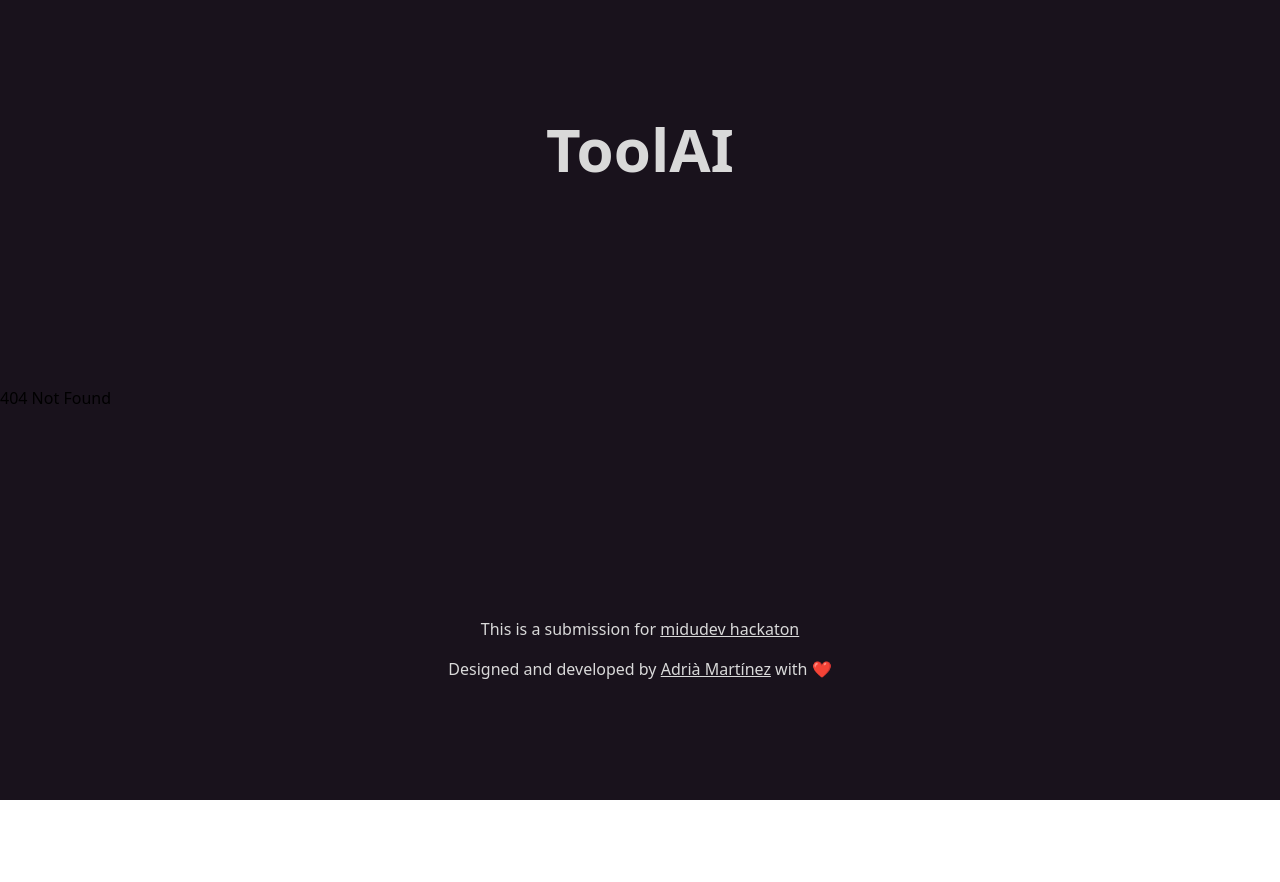
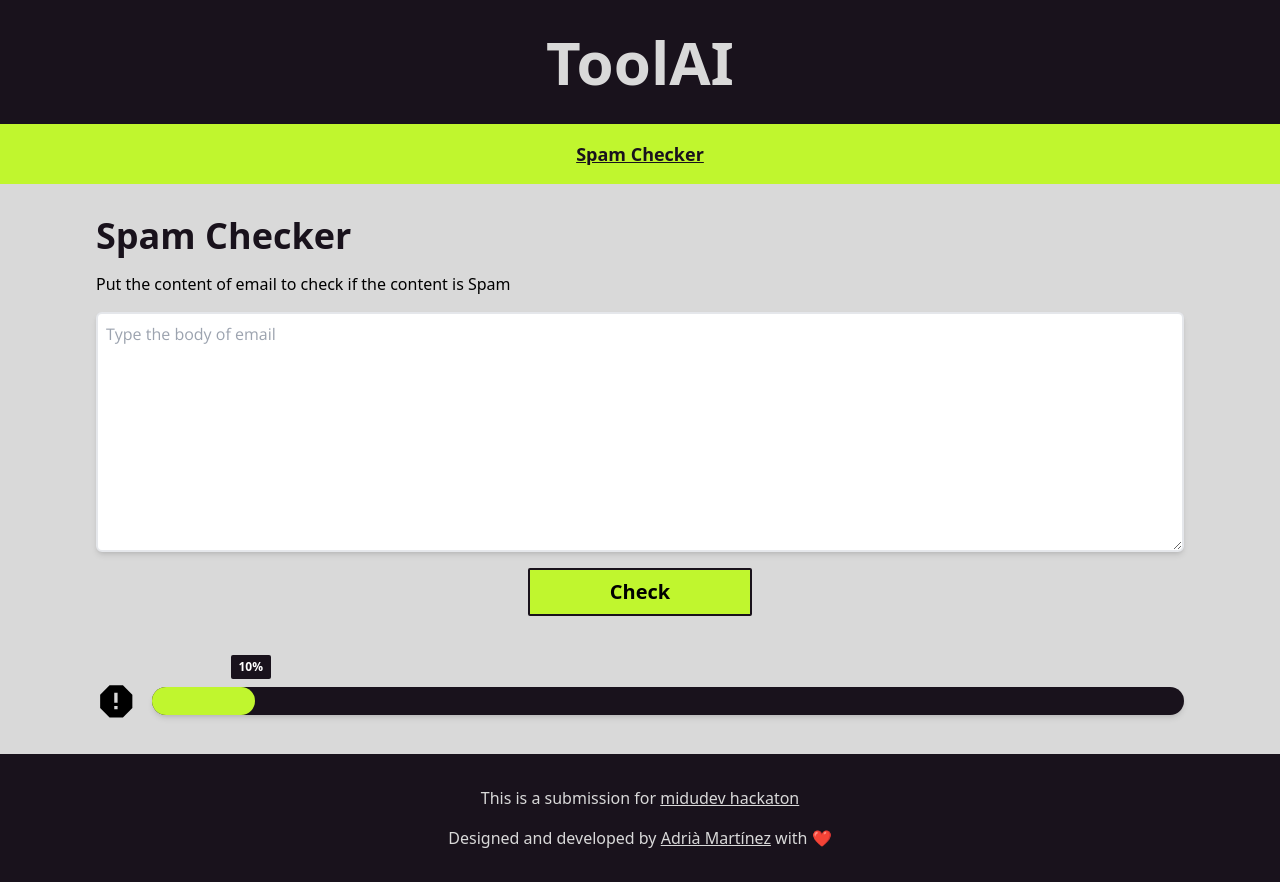
Before and after one commit to Jacky16/tool-ai, a React (Create React App) app: page /tools/spam-checker in a window 1280 px wide. Before the commit this address had no page. Before the commit the page ends 800 px from the top, so only its background shows below. Built offline with nearby package versions, Linux system fonts and the light colour scheme.

Commit message:
Create ToolLayout and implement it on app

```diff
--- a/src/App.tsx
+++ b/src/App.tsx
@@ -1,13 +1,16 @@
 import { lazy, Suspense } from "react";
 import { Route, Routes } from "react-router-dom";
+import Container from "./components/Container/Container";
 import Footer from "./components/Footer/Footer";
 import Header from "./components/Header/Header";
+import ToolLayout from "./layout/ToolLayout/ToolLayout";
+import SpamCheckerPage from "./pages/SpamCheckerPage/SpamCheckerPage";
 
 const HomePage = lazy(() => import("./pages/HomePage"));
 
 function App() {
   return (
-    <div className="bg-background min-h-screen flex flex-col justify-around min-h py-8 gap-8">
+    <div className="bg-background min-h-screen flex flex-col justify-between min-h py-8 gap-8">
       <Header />
       <Routes>
         <Route
@@ -18,7 +21,16 @@ function App() {
             </Suspense>
           }
         />
-
+        <Route
+          path="/tools/spam-checker"
+          element={
+            <ToolLayout>
+              <Container>
+                <SpamCheckerPage />
+              </Container>
+            </ToolLayout>
+          }
+        />
         <Route path="*" element={<div>404 Not Found</div>} />
       </Routes>
 
--- /dev/null
+++ b/src/layout/ToolLayout/ToolLayout.tsx
@@ -0,0 +1,16 @@
+import Container from "../../components/Container/Container";
+import ToolsNavBar from "../../components/ToolsNavbar/ToolsNavBar";
+
+interface ToolLayoutProps {
+  children: JSX.Element | JSX.Element[];
+}
+const ToolLayout = ({ children }: ToolLayoutProps) => {
+  return (
+    <div className="flex-1 flex flex-col bg-tertiary">
+      <ToolsNavBar />
+      <Container>{children}</Container>
+    </div>
+  );
+};
+
+export default ToolLayout;
--- /dev/null
+++ b/src/pages/SpamCheckerPage/SpamCheckerPage.tsx
@@ -0,0 +1,36 @@
+import { useState } from "react";
+import Button from "../../components/Button/Button";
+import ProgressBar from "../../components/ProgressBar/ProgressBar";
+import TextArea from "../../components/TextArea/TextArea";
+
+import { RiSpam2Fill } from "react-icons/ri";
+
+const SpamCheckerPage = () => {
+  const [, setTextAreaValue] = useState<string>("");
+
+  const handleChange = (value: string) => {
+    setTextAreaValue(value);
+  };
+
+  const handleCheck = () => {};
+
+  return (
+    <section className="flex flex-col gap-16">
+      <div className="flex flex-col gap-4">
+        <h2 className="text-4xl font-bold text-left text-background">
+          Spam Checker
+        </h2>
+        <p>Put the content of email to check if the content is Spam </p>
+        <TextArea placeholder="Type body of email" onChange={handleChange} />
+
+        <Button text={"Check"} onClick={handleCheck}></Button>
+      </div>
+      <div className="flex items-center gap-4">
+        <RiSpam2Fill size={42} />
+        <ProgressBar value={10} />
+      </div>
+    </section>
+  );
+};
+
+export default SpamCheckerPage;
```
